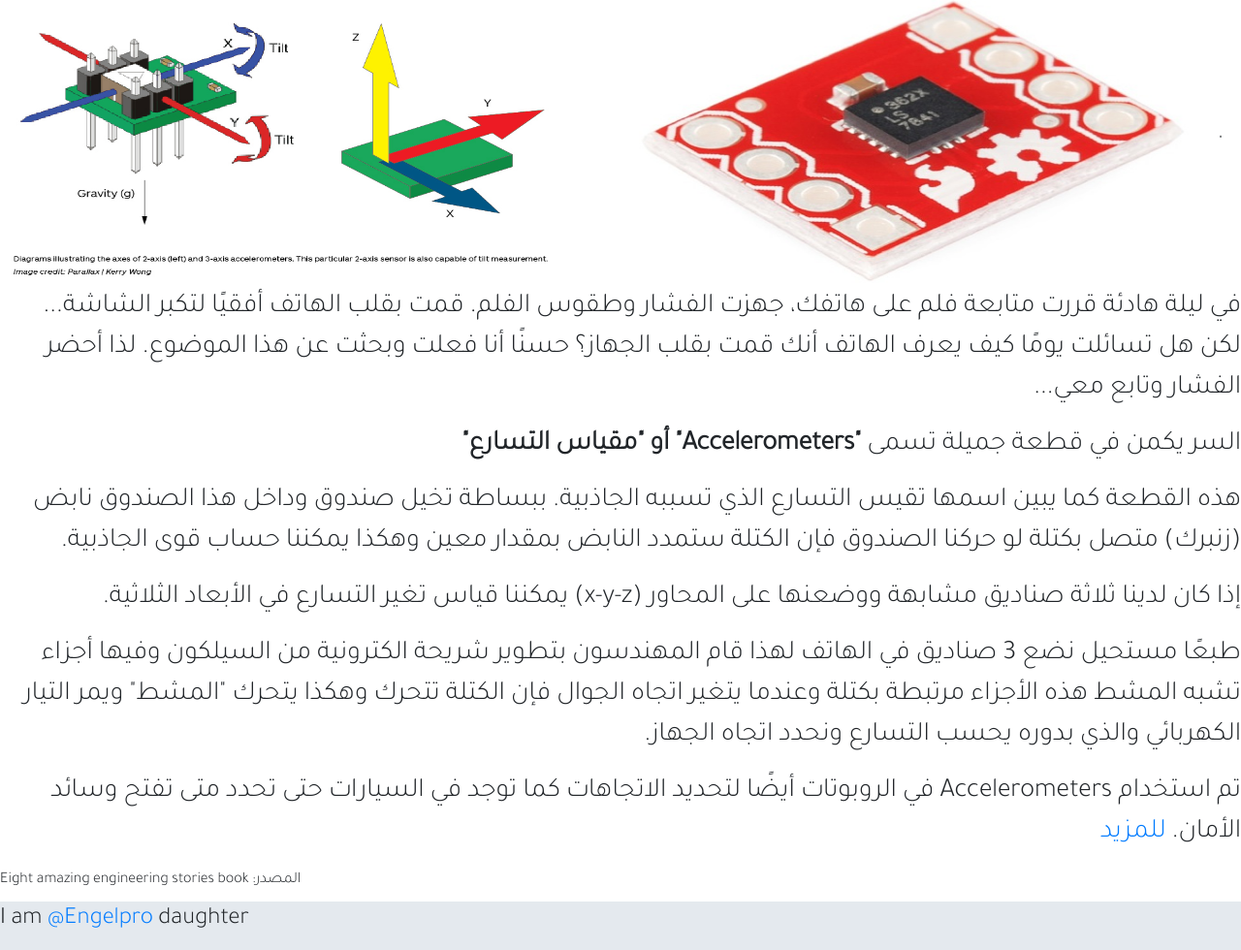
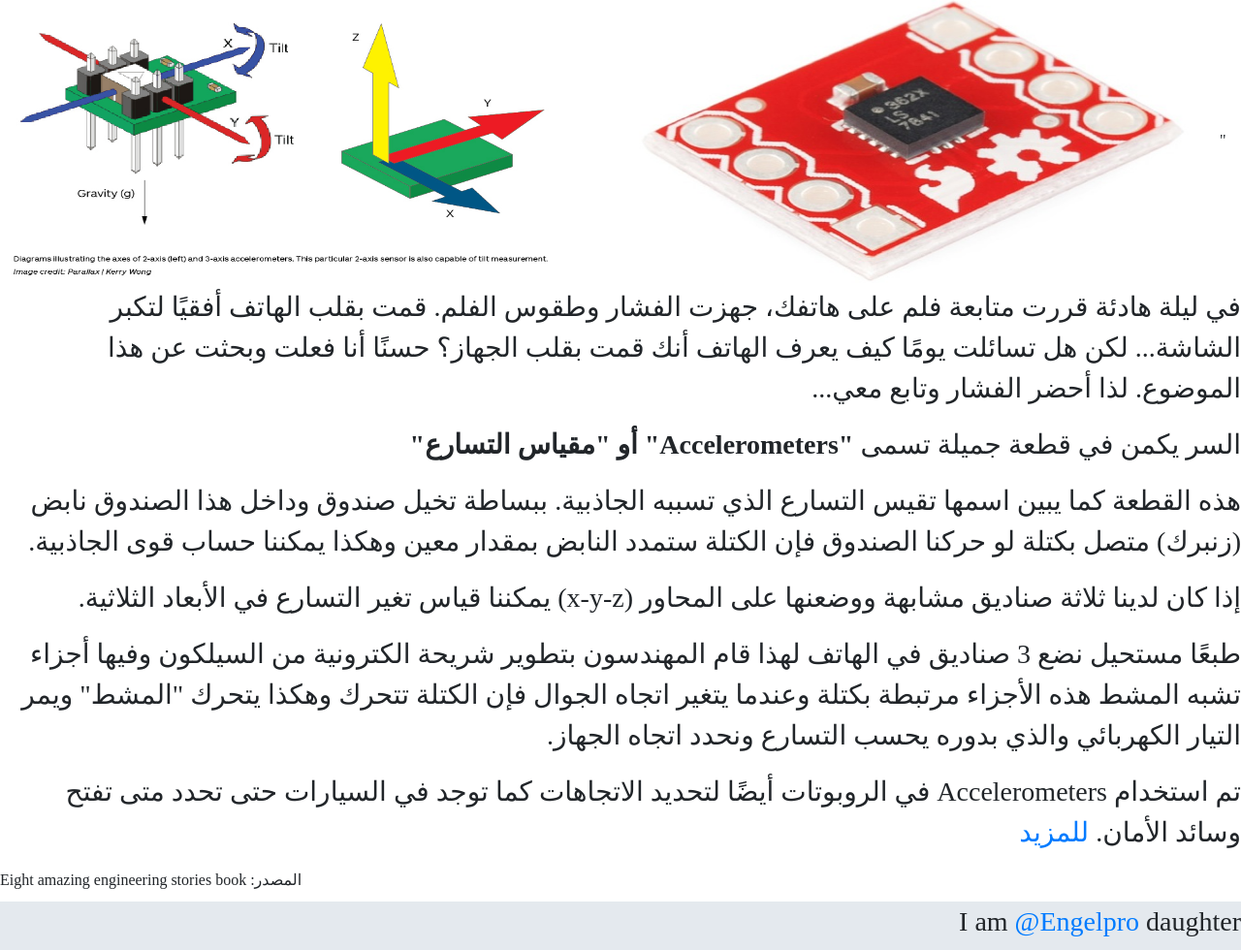
Before and after one commit to Engel001/engel, a plain HTML site: page مقياس التسارع.html in a window 1280 px wide. Shown: the part 122-1102 px from the top of the page at 97% size. Drawn offline with nearby package versions, Linux system fonts and the light colour scheme.

Commit message:
Update مقياس التسارع.html

```diff
--- a/مقياس التسارع.html
+++ b/مقياس التسارع.html
@@ -1,7 +1,7 @@
 <!DOCTYPE html>
 <html dir="rtl">
     <head>
-        <title>مقياس التسارع </title>
+        <title>Accelerometer </title>
         <meta charset="UTF-8"/>
         <meta name="viewport" content="width=device-width, initial-scale=1.0,shrink-to-fit=no"/>
         <meta http-equiv="X-UA-Compatible" content="ie=edge">
@@ -9,7 +9,7 @@
         <!--Stylesheet-->
         <link rel="stylesheet" href="css\post-style.css">
         <!--font-->
-        <link href="https://fonts.googleapis.com/css2?family=Tajawal:wght@300&display=swap" rel="stylesheet">
+        <link href="https://fonts.googleapis.com/css2?family=Amiri&display=swap" rel="stylesheet">
         <!--bootstrap-->
         <link rel="stylesheet" href="https://stackpath.bootstrapcdn.com/bootstrap/4.5.2/css/bootstrap.min.css" integrity="sha384-JcKb8q3iqJ61gNV9KGb8thSsNjpSL0n8PARn9HuZOnIxN0hoP+VmmDGMN5t9UJ0Z" crossorigin="anonymous">
         <!-- JS, Popper.js, and jQuery -->
@@ -69,7 +69,7 @@
         </section>
 
         <section id="footer">
-          I am <a href="https://twitter.com/Engelpro001" target="-blank"> @Engelpro</a> daughter
+         <p> I am <a href="https://twitter.com/Engelpro001" target="-blank"> @Engelpro</a> daughter</p>
         </section>
     </body>
 </html>
```
